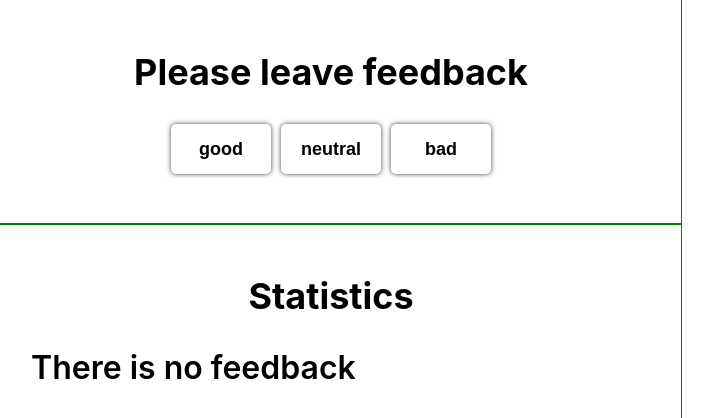
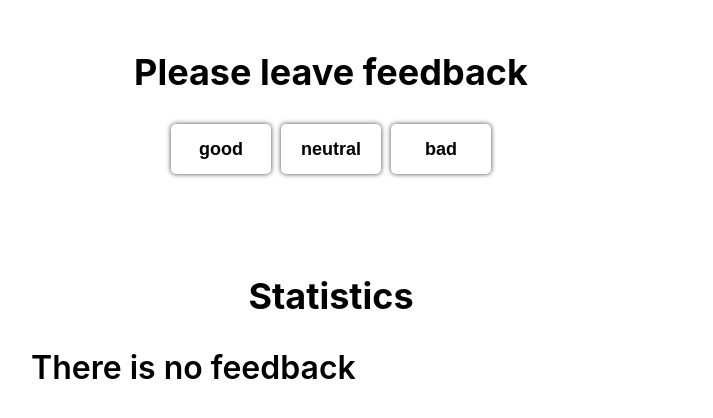
Before and after one commit to YuliiaN/goit-react-hw-02-feedback, a React (Create React App) app: page / in a window 1280 px wide. Shown: the top 418 px of the page, without its empty margins (19-732 px from the left). Built offline with nearby package versions, Linux system fonts and the light colour scheme.

Commit message:
delete outline

```diff
--- a/src/components/Section/Section.styled.js
+++ b/src/components/Section/Section.styled.js
@@ -3,5 +3,4 @@ import styled from '@emotion/styled';
 export const SectionStyled = styled.section`
   padding: 50px;
   width: 600px;
-  outline: 1px solid green;
 `;
```
